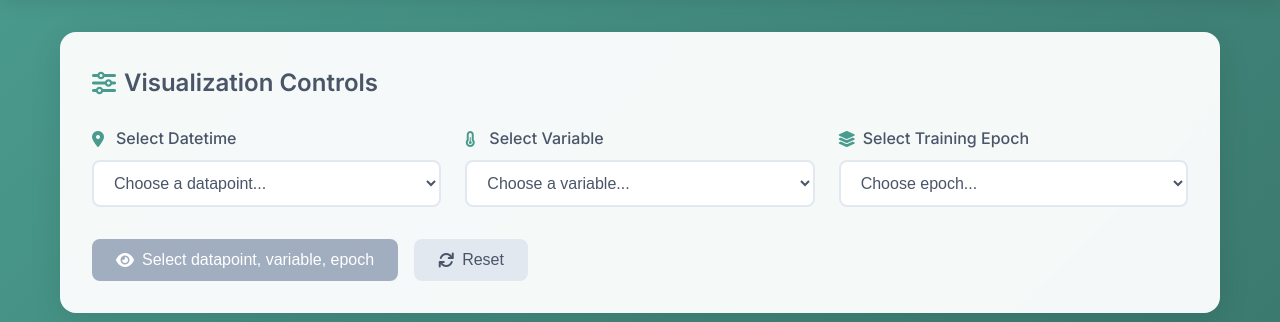
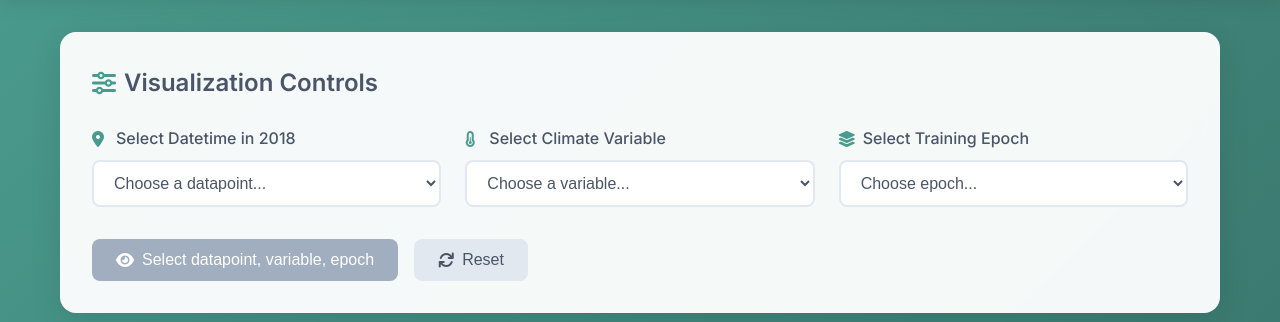
Before and after one commit to franzigrkn/thinkingearth_prototype, a Flask app: page / in a window 1280 px wide. Shown: the part 82-404 px from the top of the page. Run offline with Flask 3, Linux system fonts and the light colour scheme.

Commit message:
Change naming of parameter selection

```diff
--- a/templates/index.html
+++ b/templates/index.html
@@ -12,7 +12,7 @@
             <div class="control-group">
                 <label for="datapoint-select" class="control-label">
                     <i class="fas fa-map-marker-alt"></i>
-                    Select Datetime
+                    Select Datetime in 2018
                 </label>
                 <select id="datapoint-select" class="control-select">
                     <option value="">Choose a datapoint...</option>
@@ -25,7 +25,7 @@
             <div class="control-group">
                 <label for="variable-select" class="control-label">
                     <i class="fas fa-thermometer-half"></i>
-                    Select Variable
+                    Select Climate Variable
                 </label>
                 <select id="variable-select" class="control-select">
                     <option value="">Choose a variable...</option>
```
